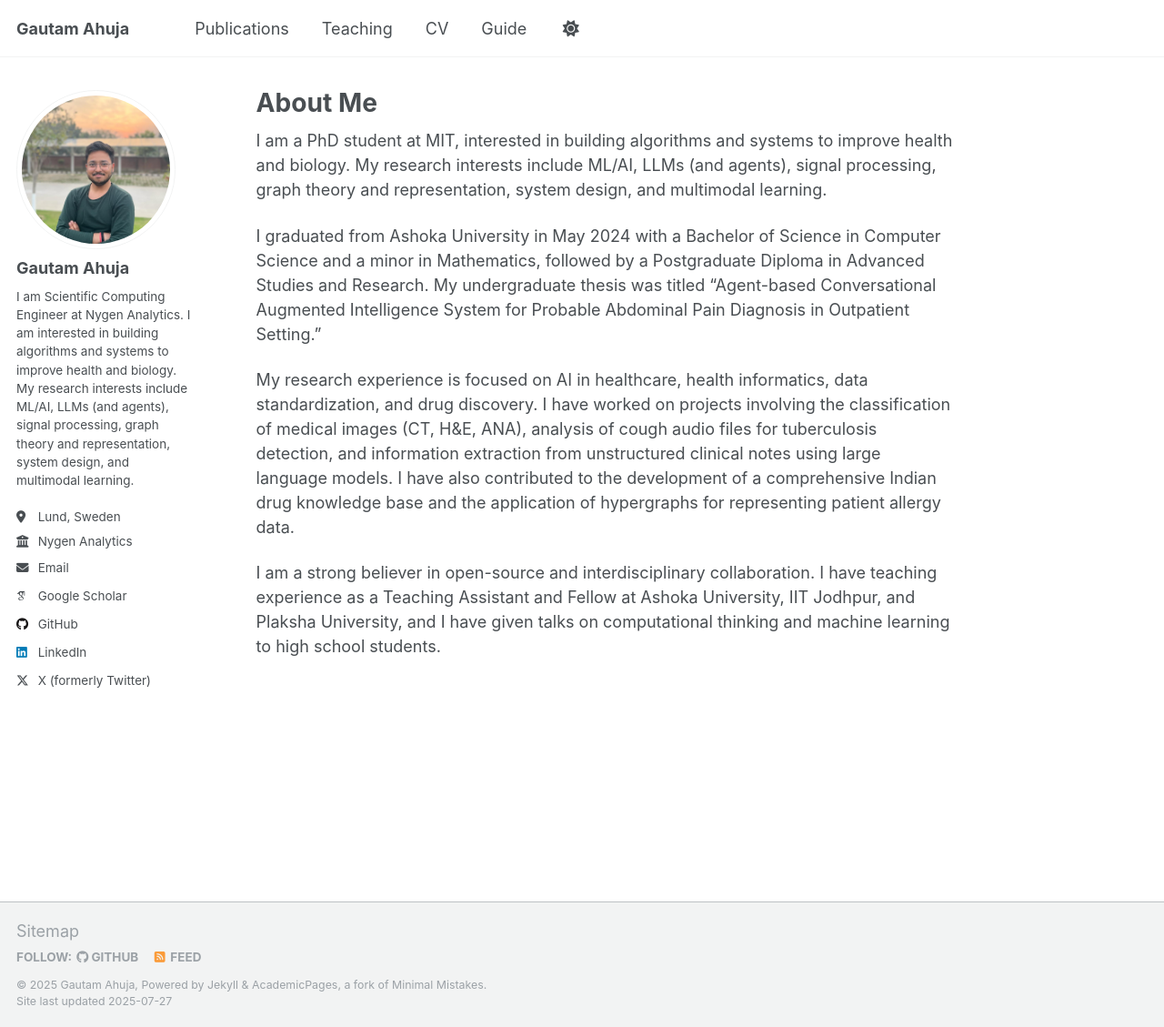
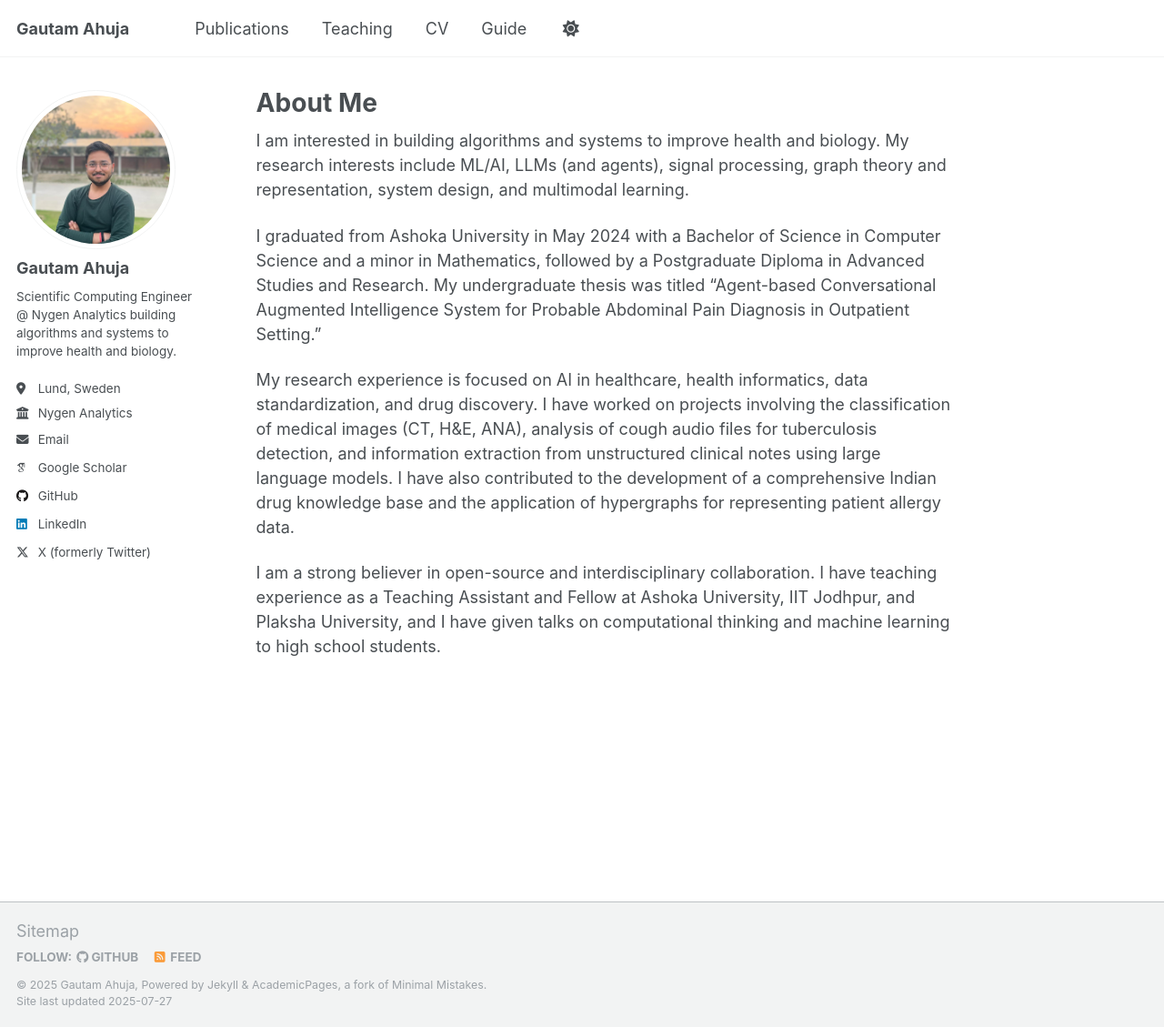
Before and after one commit to Gautam8387/gautam8387.github.io, a Jekyll site: the page built from _pages/about.md, in a window 1280 px wide and 1129 px high. Shown: the whole window at 91% size. Built offline with Jekyll 4.4.1, drawn with Linux system fonts in a browser that asks for light colours; some web fonts are replaced; a script that is not in the unit is left out.

```diff
--- a/_config.yml
+++ b/_config.yml
@@ -25,7 +25,7 @@ author:
   avatar           : "gautam.png"
   name             : "Gautam Ahuja"
   pronouns         : # example: "she/her"
-  bio              : "I am Scientific Computing Engineer at Nygen Analytics. I am interested in building algorithms and systems to improve health and biology. My research interests include ML/AI, LLMs (and agents), signal processing, graph theory and representation, system design, and multimodal learning."
+  bio              : "Scientific Computing Engineer @ Nygen Analytics building algorithms and systems to improve health and biology."
   location         : "Lund, Sweden"
   employer         : "Nygen Analytics"
   uri              : # URL
--- a/_pages/about.md
+++ b/_pages/about.md
@@ -8,7 +8,7 @@ redirect_from:
   - /about.html
 ---
 
-I am a PhD student at MIT, interested in building algorithms and systems to improve health and biology. My research interests include ML/AI, LLMs (and agents), signal processing, graph theory and representation, system design, and multimodal learning.
+I am interested in building algorithms and systems to improve health and biology. My research interests include ML/AI, LLMs (and agents), signal processing, graph theory and representation, system design, and multimodal learning.
 
 I graduated from Ashoka University in May 2024 with a Bachelor of Science in Computer Science and a minor in Mathematics, followed by a Postgraduate Diploma in Advanced Studies and Research. My undergraduate thesis was titled “Agent-based Conversational Augmented Intelligence System for Probable Abdominal Pain Diagnosis in Outpatient Setting.”
 
```
